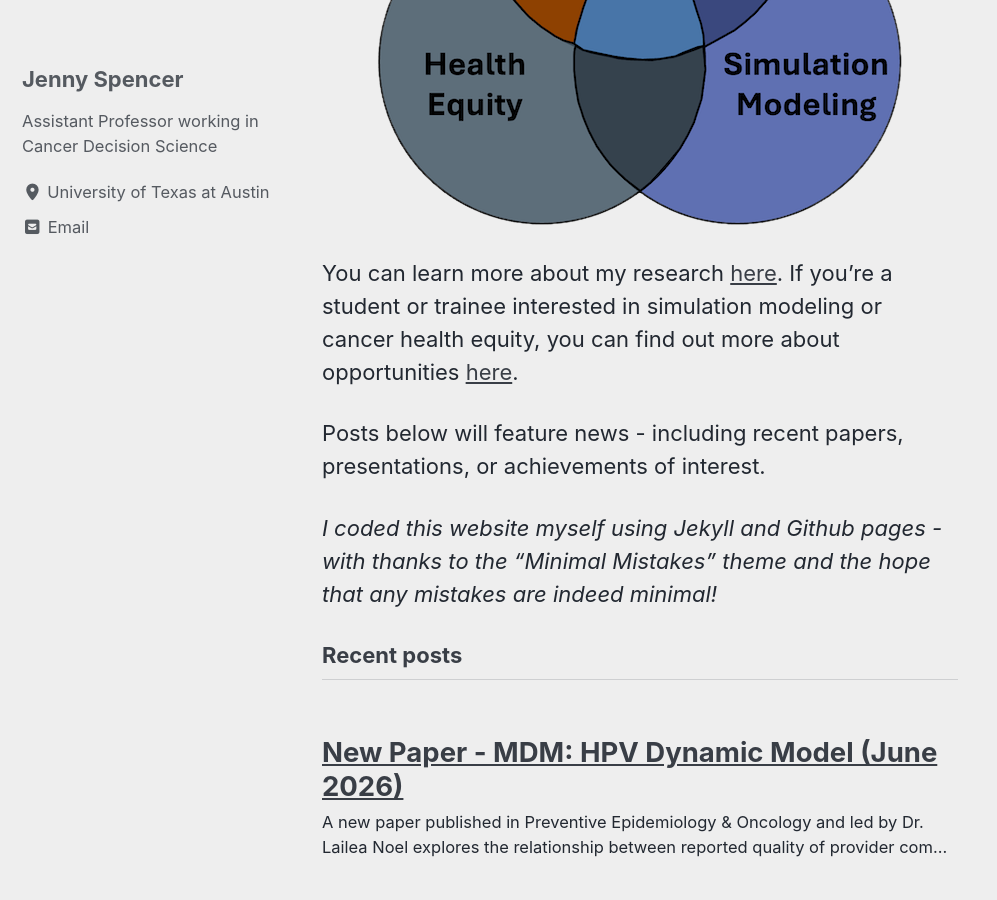
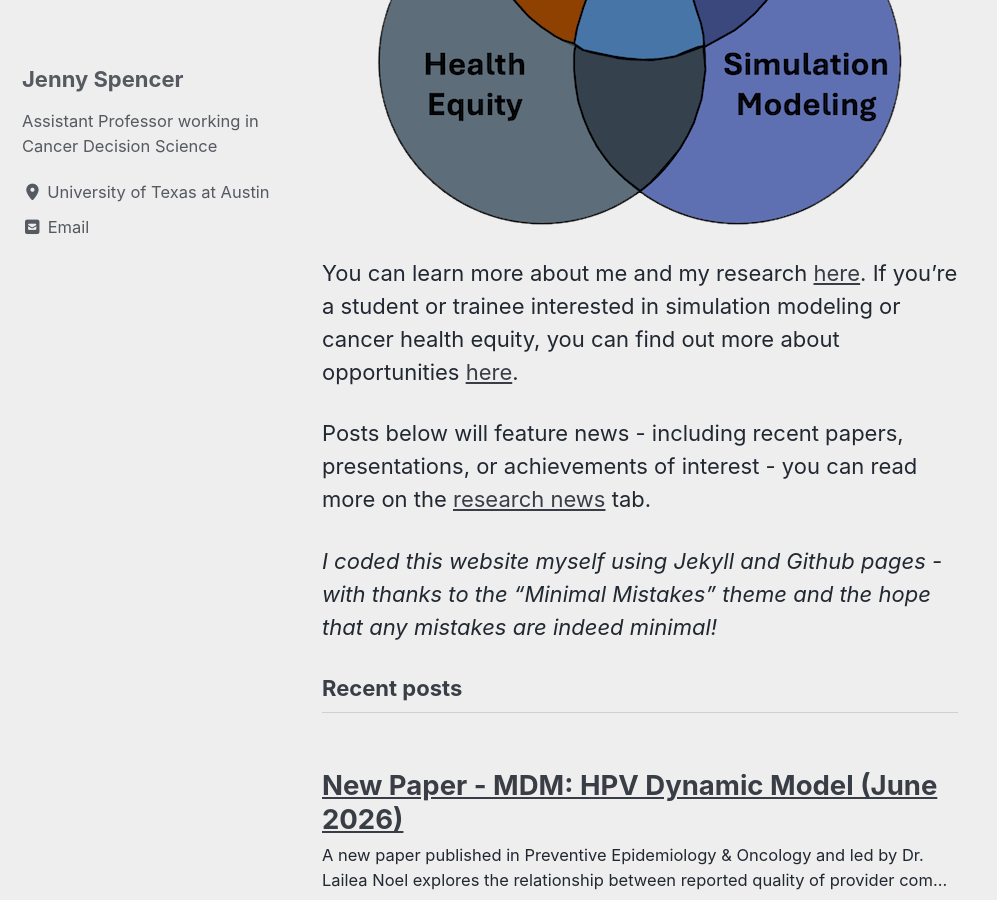
Before and after one commit to jenniferspencer/jenniferspencer.github.io, a Jekyll site: the page built from index.md, in a window 1280 px wide and 900 px high, scrolled down 1118 px. Shown: the whole window, without its empty margins (0-997 px from the left). Built offline with Jekyll 4.4.1, drawn with Linux system fonts in a browser that asks for light colours; cached includes are drawn as plain includes.

Commit message:
Updated index to link to research news

```diff
--- a/index.md
+++ b/index.md
@@ -19,8 +19,8 @@ My research combines three primary research areas, using data and simulation mod
 </div>
 
 
-You can learn more about my research [here](https://jenniferspencer.github.io/About/). If you're a student or trainee interested in simulation modeling or cancer health equity, you can find out more about opportunities [here](https://jenniferspencer.github.io/ForTrainees/).
+You can learn more about me and my research [here](https://jenniferspencer.github.io/About/). If you're a student or trainee interested in simulation modeling or cancer health equity, you can find out more about opportunities [here](https://jenniferspencer.github.io/ForTrainees/).
 
-Posts below will feature news - including recent papers, presentations, or achievements of interest.
+Posts below will feature news - including recent papers, presentations, or achievements of interest - you can read more on the [research news](https://jenniferspencer.github.io/ResearchNews/) tab.
 
 *I coded this website myself using Jekyll and Github pages - with thanks to the "Minimal Mistakes" theme and the hope that any mistakes are indeed minimal!*
```
